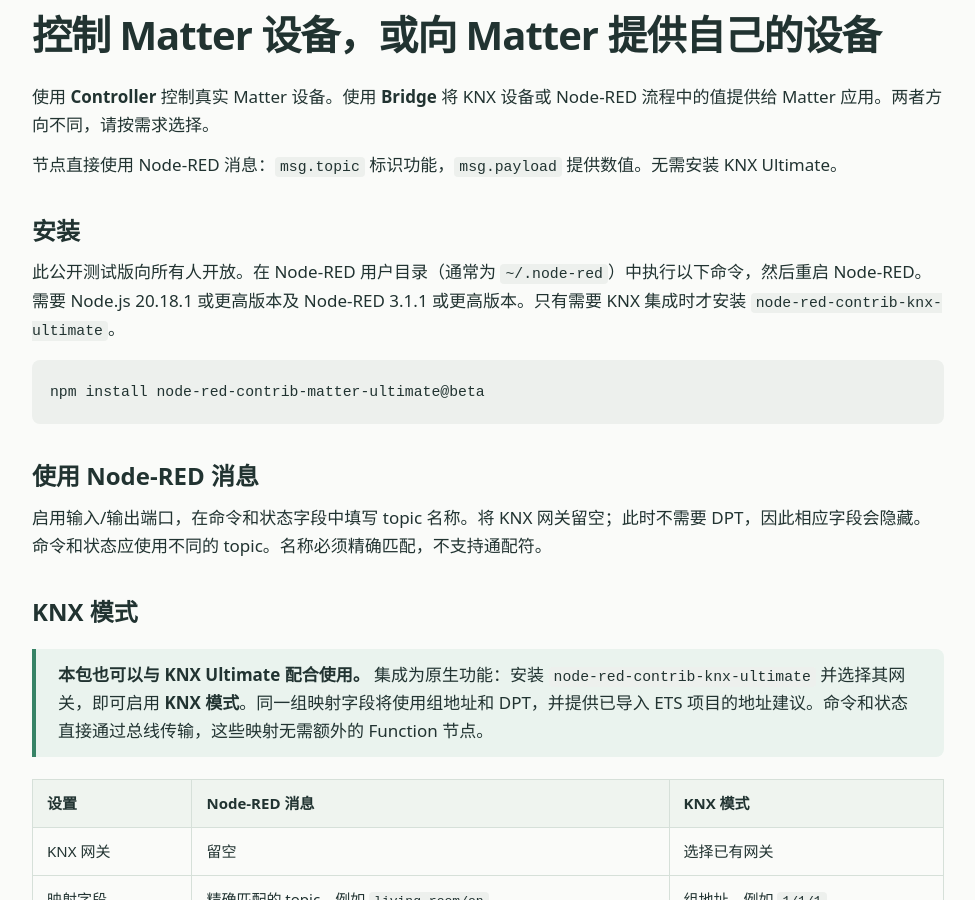
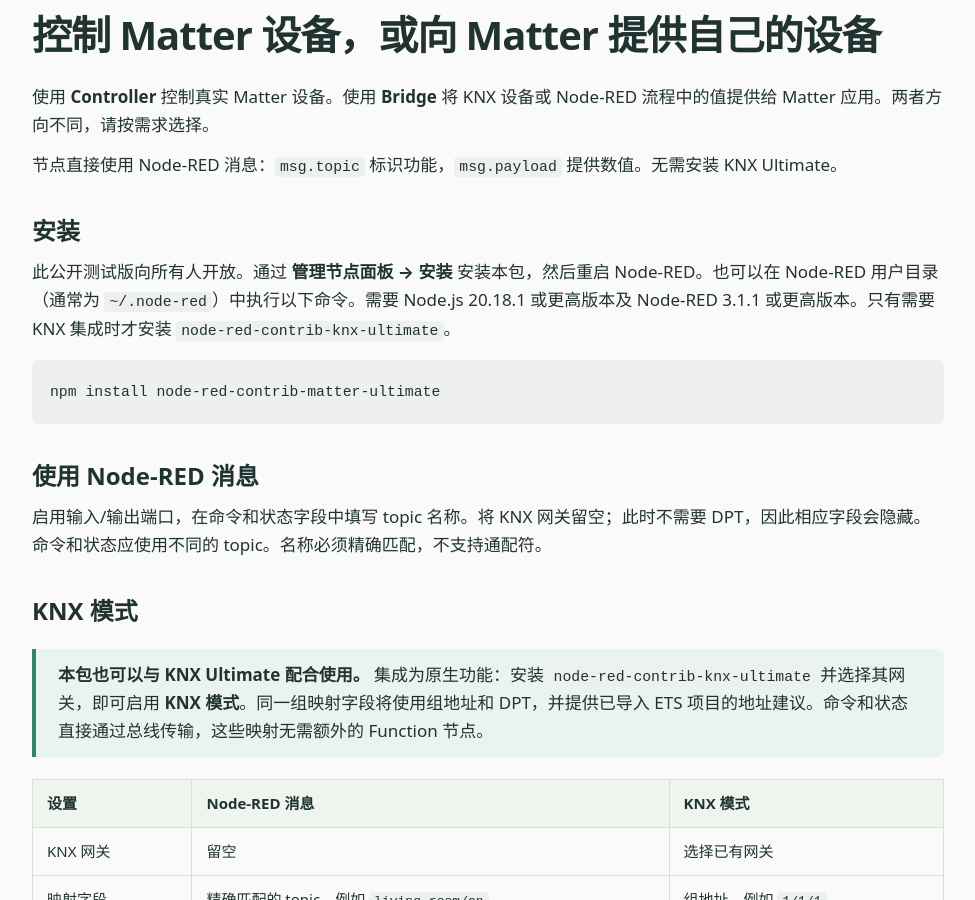
Before and after one commit to Supergiovane/node-red-contrib-matter-ultimate, a Jekyll site: the page built from docs/zh-CN/index.md, in a window 1280 px wide and 900 px high, scrolled down 496 px. Shown: the whole window, without its empty margins (152-1127 px from the left). Built offline with Jekyll 4.4.1, drawn with Linux system fonts in a browser that asks for light colours.

Commit message:
Make public beta available through the Node-RED palette

````diff
--- a/docs/zh-CN/index.md
+++ b/docs/zh-CN/index.md
@@ -11,10 +11,10 @@
 
 ## 安装
 
-此公开测试版向所有人开放。在 Node-RED 用户目录（通常为 `~/.node-red`）中执行以下命令，然后重启 Node-RED。需要 Node.js 20.18.1 或更高版本及 Node-RED 3.1.1 或更高版本。只有需要 KNX 集成时才安装 `node-red-contrib-knx-ultimate`。
+此公开测试版向所有人开放。通过 **管理节点面板 → 安装** 安装本包，然后重启 Node-RED。也可以在 Node-RED 用户目录（通常为 `~/.node-red`）中执行以下命令。需要 Node.js 20.18.1 或更高版本及 Node-RED 3.1.1 或更高版本。只有需要 KNX 集成时才安装 `node-red-contrib-knx-ultimate`。
 
 ```sh
-npm install node-red-contrib-matter-ultimate@beta
+npm install node-red-contrib-matter-ultimate
 ```
 
 ## 使用 Node-RED 消息
--- a/package.json
+++ b/package.json
@@ -78,7 +78,7 @@
   "homepage": "https://supergiovane.github.io/node-red-contrib-matter-ultimate/",
   "publishConfig": {
     "access": "public",
-    "tag": "beta",
+    "tag": "latest",
     "registry": "https://registry.npmjs.org/"
   }
 }
````
Also changed, not shown: docs/de/index.md (+2 -2 lines), docs/en/index.md (+2 -2 lines), docs/es/index.md (+2 -2 lines), docs/fr/index.md (+2 -2 lines), docs/it/index.md (+2 -2 lines), README.md.
